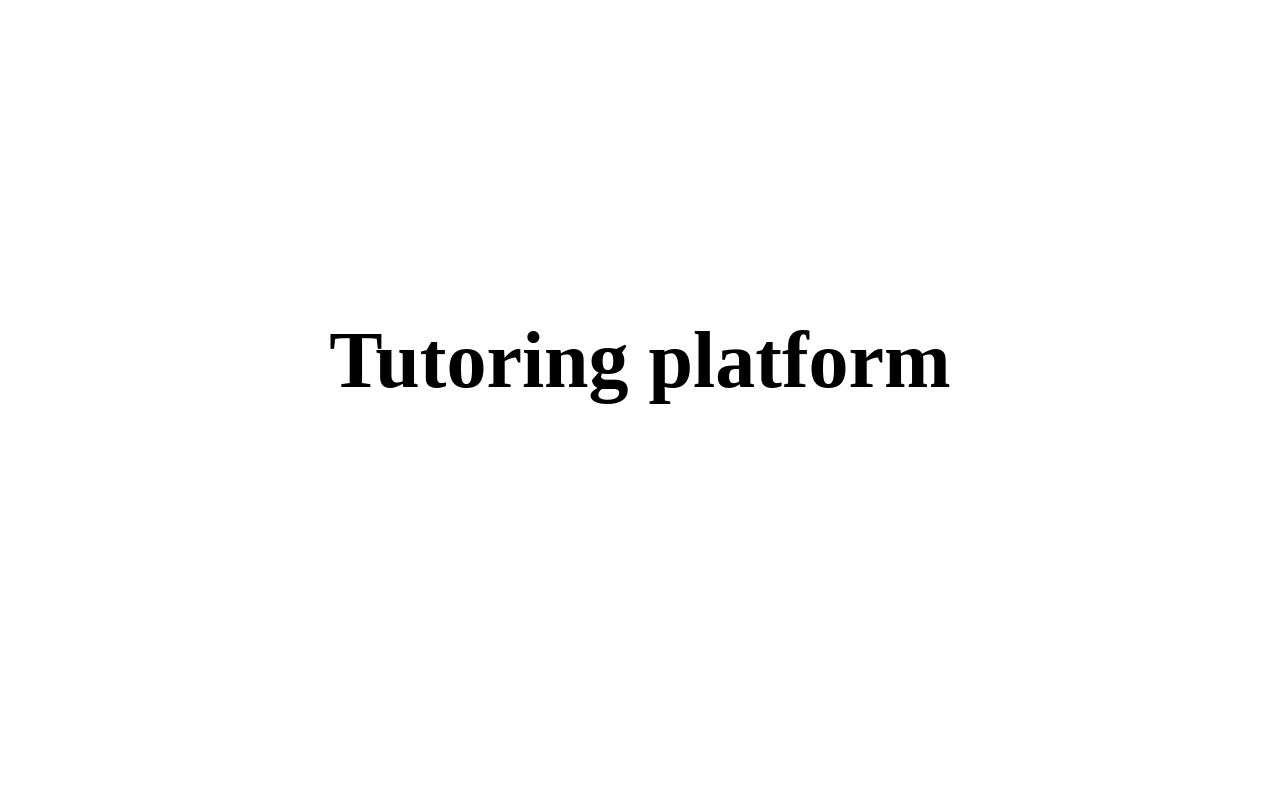
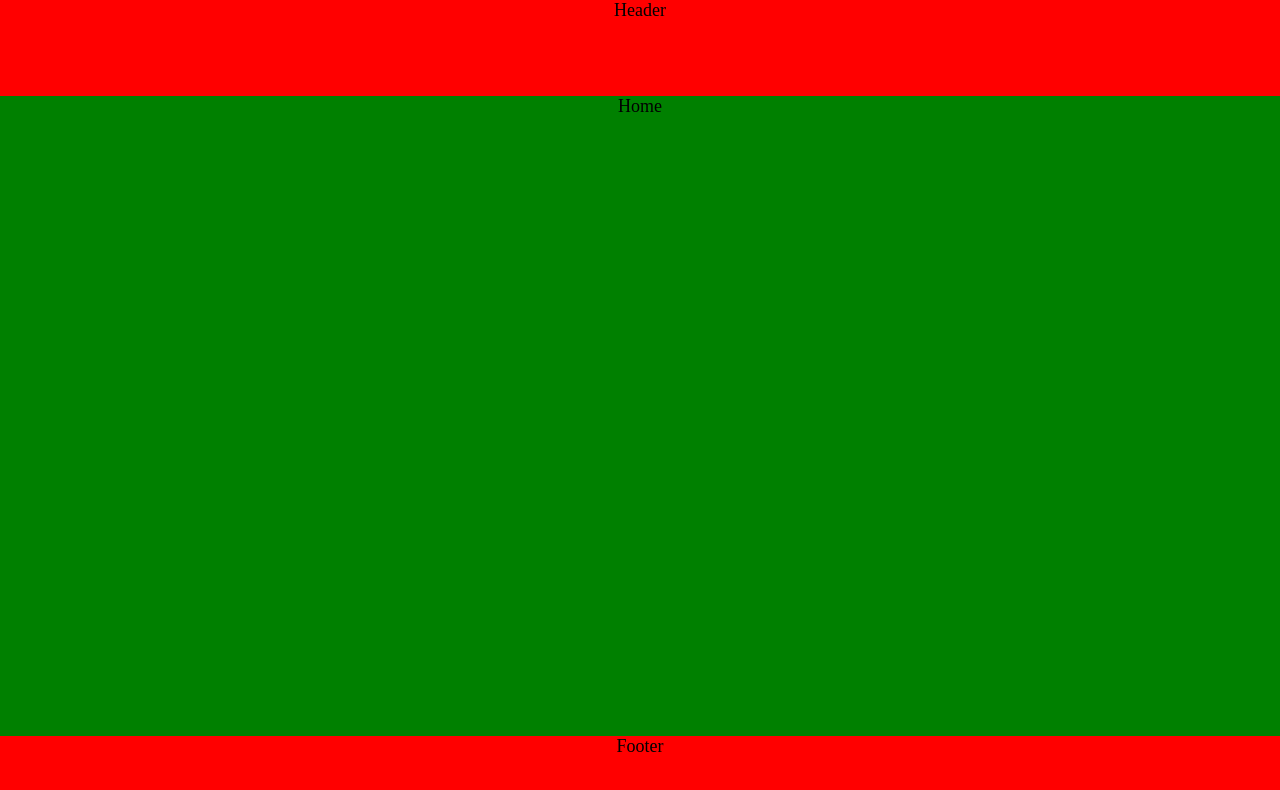
Before and after one commit to Simple-as-Coding/tutoring-platform-frontend, a React (Create React App) app: page / in a window 1280 px wide. Shown: the top 790 px of the page. Built offline with nearby package versions, Linux system fonts and the light colour scheme.

Commit message:
feat:Router,Structure,Layout -BrowserRouter implemented -Project Structure fixed -Layout implemented -Example .css module added for layout

```diff
--- a/src/App.tsx
+++ b/src/App.tsx
@@ -1,10 +1,19 @@
+import {BrowserRouter as  Router, Routes, Route } from 'react-router-dom';
 import './assets/styles/app.css'
+import About from './pages/About';
+import Home from './pages/Home';
+import TermsOfService from './pages/TermsOfService';
 
 function App() {
   return (
-    <div className="App">
-      <h1>Tutoring platform</h1>
-    </div>
+    <Router>
+      <Routes>
+        <Route path='/' element={<Home />} />
+        <Route path='/home' element={<Home />} />
+        <Route path='/about' element={<About />} />
+        <Route path='/tos' element={<TermsOfService />} />
+      </Routes>
+    </Router>
   );
 }
 
--- /dev/null
+++ b/src/assets/styles/Layout.module.css
@@ -0,0 +1,26 @@
+.Header {
+    background-color: red;
+    text-align: center;
+    font-size: large;
+    display: block;
+    height: 12vh;
+    width: 100%;
+    min-height: 10vh;
+}
+
+.Main {
+    background-color: green;
+    text-align: center;
+    font-size: large;
+    height: 80vh;
+    position: static;
+
+}
+
+.Footer {
+    background-color: red;
+    text-align: center;
+    font-size: large;
+    height: 8vh;
+    display: block;
+}
--- a/src/index.tsx
+++ b/src/index.tsx
@@ -3,6 +3,7 @@ import ReactDOM from 'react-dom/client';
 import './assets/styles/index.css';
 import App from './App';
 import reportWebVitals from './reportWebVitals';
+import classes from './../assets/styles/Layout.module.css';
 
 const root = ReactDOM.createRoot(
   document.getElementById('root') as HTMLElement
--- /dev/null
+++ b/src/layouts/Footer.tsx
@@ -0,0 +1,11 @@
+import classes from './../assets/styles/Layout.module.css';
+
+const Footer = () => {
+    return(
+        <div className={classes.Footer}>
+            Footer
+        </div>
+    )
+}
+
+export default Footer;
--- /dev/null
+++ b/src/layouts/Header.tsx
@@ -0,0 +1,11 @@
+import classes from './../assets/styles/Layout.module.css';
+
+const Header = () => {
+    return(
+        <div className={classes.Header}>
+            Header
+        </div>
+    )
+}
+
+export default Header;
--- /dev/null
+++ b/src/layouts/Layout.tsx
@@ -0,0 +1,22 @@
+import React, { ReactNode } from "react";
+import Footer from "./Footer";
+import Header from "./Header";
+import classes from './../assets/styles/Layout.module.css';
+
+type Props = {
+    children: ReactNode;
+}
+
+const Layout = ({ children }: Props) => {
+    return (
+        <div>
+            <Header />
+            <div className={classes.Main}>
+                {children}
+            </div>
+            <Footer />
+        </div>
+    )
+}
+
+export default Layout;
--- /dev/null
+++ b/src/pages/About.tsx
@@ -0,0 +1,13 @@
+import Layout from "../layouts/Layout";
+
+const About = () => {
+    return(
+        <Layout>
+            <div>
+                About
+            </div>
+        </Layout>
+    )
+}
+
+export default About;
--- a/src/pages/Footer.tsx
+++ /dev/null
@@ -1 +0,0 @@
-export {};
--- a/src/pages/Header.tsx
+++ /dev/null
@@ -1 +0,0 @@
-export {};
--- /dev/null
+++ b/src/pages/Home.tsx
@@ -0,0 +1,13 @@
+import Layout from "../layouts/Layout";
+
+const Home = () => {
+    return(
+        <Layout>
+            <div>
+                Home
+            </div>
+        </Layout>
+    )
+}
+
+export default Home;
--- a/src/pages/Main.tsx
+++ /dev/null
@@ -1 +0,0 @@
-export {};
--- /dev/null
+++ b/src/pages/TermsOfService.tsx
@@ -0,0 +1,13 @@
+import Layout from "../layouts/Layout";
+
+const TermsOfService = () => {
+    return(
+        <Layout>
+            <div>
+                TermsOfService
+            </div>
+        </Layout>
+    )
+}
+
+export default TermsOfService;
```
Also changed, not shown: 1 other file (tests, documents, lock files or other folders).
